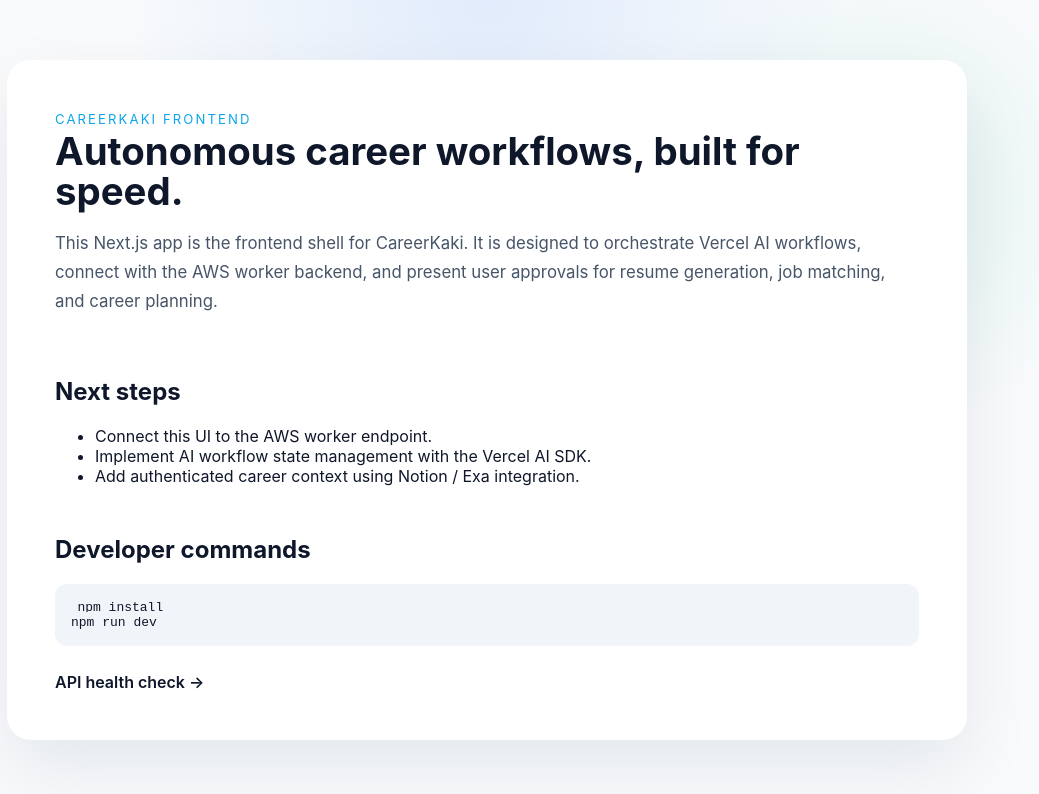
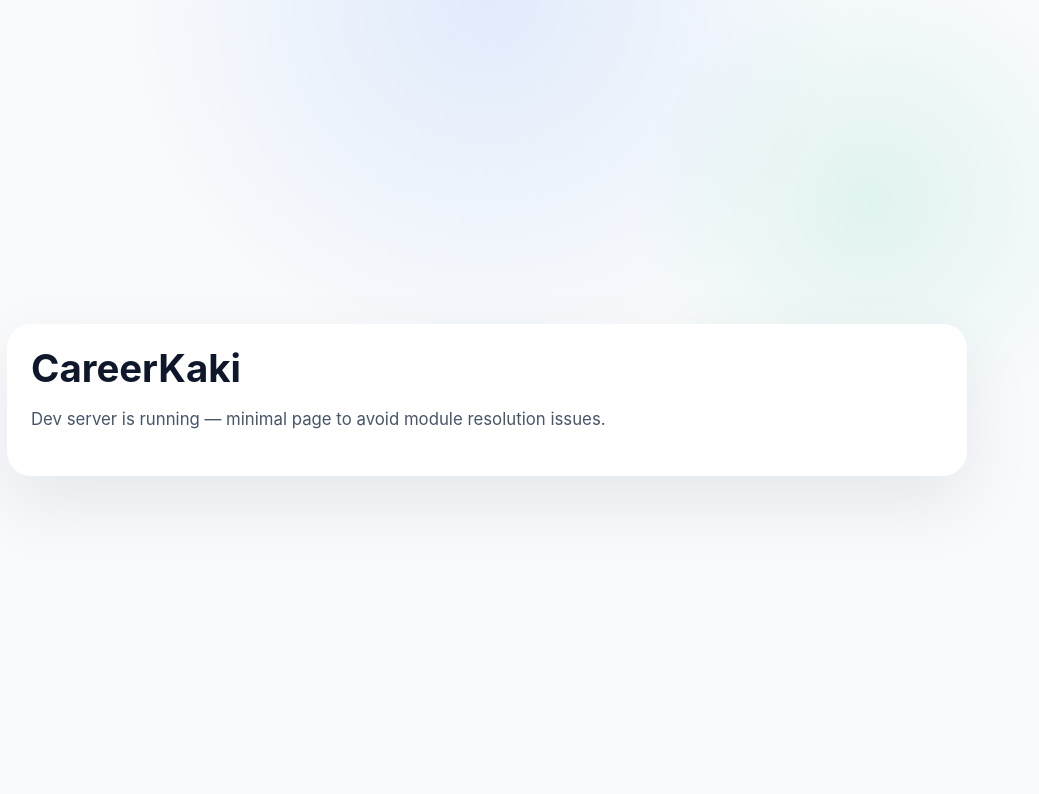
Before and after one commit to sgirabin/career-kaki, a Next.js app in the folder apps/web/: page / in a window 1280 px wide. Shown: the top 794 px of the page, without its empty margins (153-1192 px from the left). Built offline with nearby package versions, Linux system fonts and the light colour scheme.

Commit message:
fix(web): simplify page to avoid module resolution issues; add smoke-test script

```diff
--- a/apps/web/app/page.tsx
+++ b/apps/web/app/page.tsx
@@ -1,43 +1,8 @@
-import Link from "next/link";
-
 export default function HomePage() {
   return (
-    <main>
-      <section style={{ display: "grid", gap: "1.5rem" }}>
-        <div>
-          <p style={{ margin: 0, color: "#0ea5e9", textTransform: "uppercase", letterSpacing: "0.16em", fontSize: "0.82rem" }}>
-            CareerKaki Frontend
-          </p>
-          <h1>Autonomous career workflows, built for speed.</h1>
-          <p>
-            This Next.js app is the frontend shell for CareerKaki. It is designed to orchestrate Vercel AI workflows, connect with the AWS worker backend, and present user approvals for resume generation, job matching, and career planning.
-          </p>
-        </div>
-
-        <div style={{ display: "grid", gap: "0.8rem" }}>
-          <section>
-            <h2>Next steps</h2>
-            <ul>
-              <li>Connect this UI to the AWS worker endpoint.</li>
-              <li>Implement AI workflow state management with the Vercel AI SDK.</li>
-              <li>Add authenticated career context using Notion / Exa integration.</li>
-            </ul>
-          </section>
-
-          <section>
-            <h2>Developer commands</h2>
-            <pre style={{ background: "#f1f5f9", padding: "1rem", borderRadius: "0.75rem", overflowX: "auto" }}>
-              <code>npm install{`\n`}npm run dev</code>
-            </pre>
-          </section>
-
-          <section>
-            <Link href="/api/hello" style={{ color: "#0f172a", textDecoration: "none", fontWeight: "600" }}>
-              API health check →
-            </Link>
-          </section>
-        </div>
-      </section>
+    <main style={{ padding: 24 }}>
+      <h1>CareerKaki</h1>
+      <p>Dev server is running — minimal page to avoid module resolution issues.</p>
     </main>
   );
 }
--- a/apps/web/package.json
+++ b/apps/web/package.json
@@ -6,7 +6,8 @@
     "dev": "next dev",
     "build": "next build",
     "start": "next start",
-    "lint": "next lint"
+    "lint": "next lint",
+    "smoke": "node ./scripts/smoke-test.js"
   },
   "dependencies": {
     "next": "^15.0.0",
```
Also changed, not shown: apps/web/scripts/smoke-test.js (added, +19 -0 lines).
